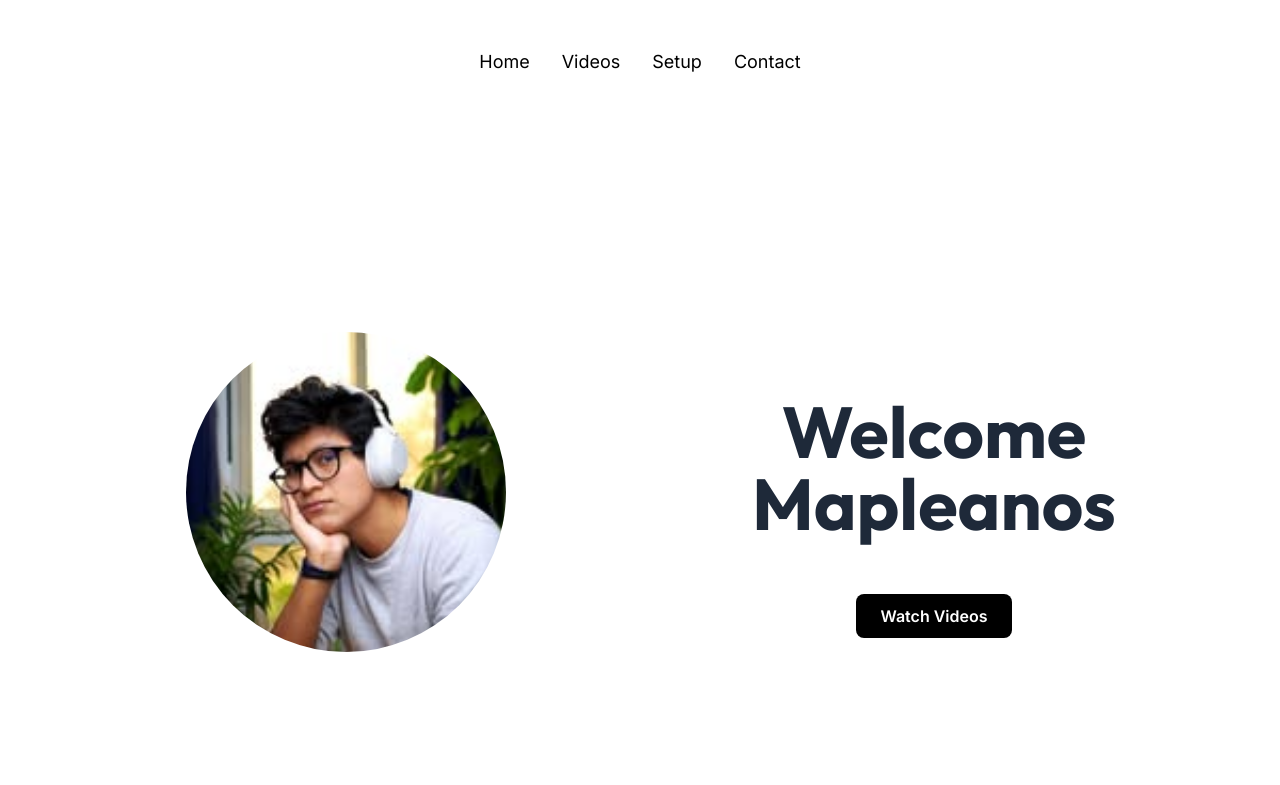
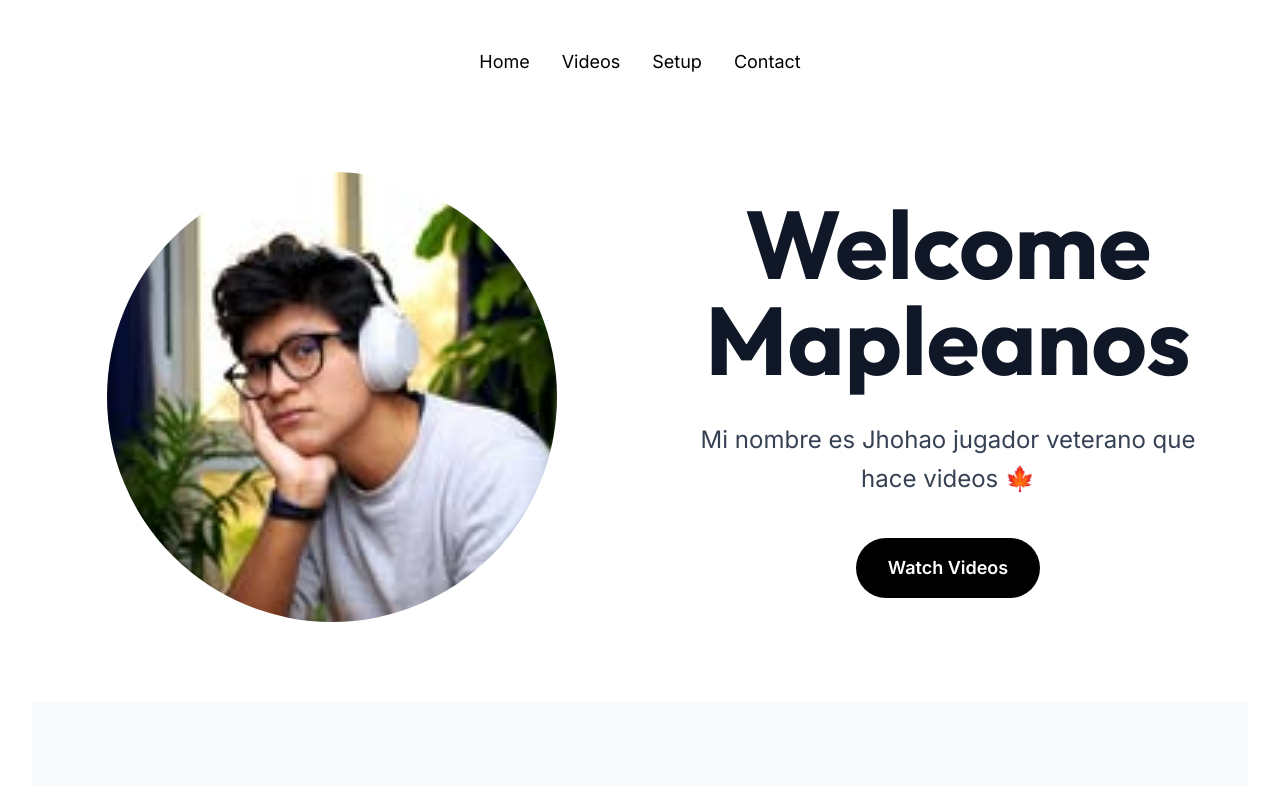
Before and after one commit to Fabrizio7S/landing-shoao, a React (Vite) app: page / in a window 1280 px wide. Shown: the top 785 px of the page. Built offline with nearby package versions, Linux system fonts and the light colour scheme; no server answers.

Commit message:
feat: Mejorar  hero

```diff
--- a/src/components/sections/Hero.tsx
+++ b/src/components/sections/Hero.tsx
@@ -1,28 +1,39 @@
 import imagen from "../../assets/imagen.jpg";
+
 const Hero = () => {
   return (
-    <section className="bg-white min-h-screen flex items-center">
-      <div className="max-w-7xl mx-auto px-10 grid md:grid-cols-2 items-center gap-10">
+    <section className="bg-white py-20">
+      <div className="max-w-7xl mx-auto px-8 grid lg:grid-cols-2 gap-20 items-center">
 
         <div className="flex justify-center">
           <div className="relative">
 
+            <div className="absolute inset-0 bg-yellow-300 rounded-full scale-110 -z-10"></div>
+
             <img
               src={imagen}
-              alt="imagen.jpg"
-              className="relative rounded-full w-80 h-80 object-cover"
+              alt="Jhohao"
+              className="w-80 h-80 lg:w-[450px] lg:h-[450px] object-cover rounded-full"
             />
           </div>
         </div>
 
         <div>
-          <h1 className="text-7xl font-bold text-gray-800 mb-6 py-10">
-            Welcome Mapleanos
+          <h1 className="text-6xl lg:text-8xl font-bold text-gray-900 leading-none mb-8">
+            Welcome
+            <br />
+            Mapleanos
           </h1>
 
+          <p className="text-2xl text-gray-700 leading-relaxed max-w-xl mb-10">
+            Mi nombre es Jhohao jugador veterano
+            que hace videos 🍁
+          </p>
+
           <a
-          href="./Componentes/Videos"
-          className="bg-black text-white px-6 py-3 rounded-lg font-semibold hover:bg-gray-800 transition">
+            href="#bosses"
+            className="inline-block bg-black text-white px-8 py-4 rounded-full text-lg font-semibold hover:bg-gray-800 transition"
+          >
             Watch Videos
           </a>
         </div>
```
